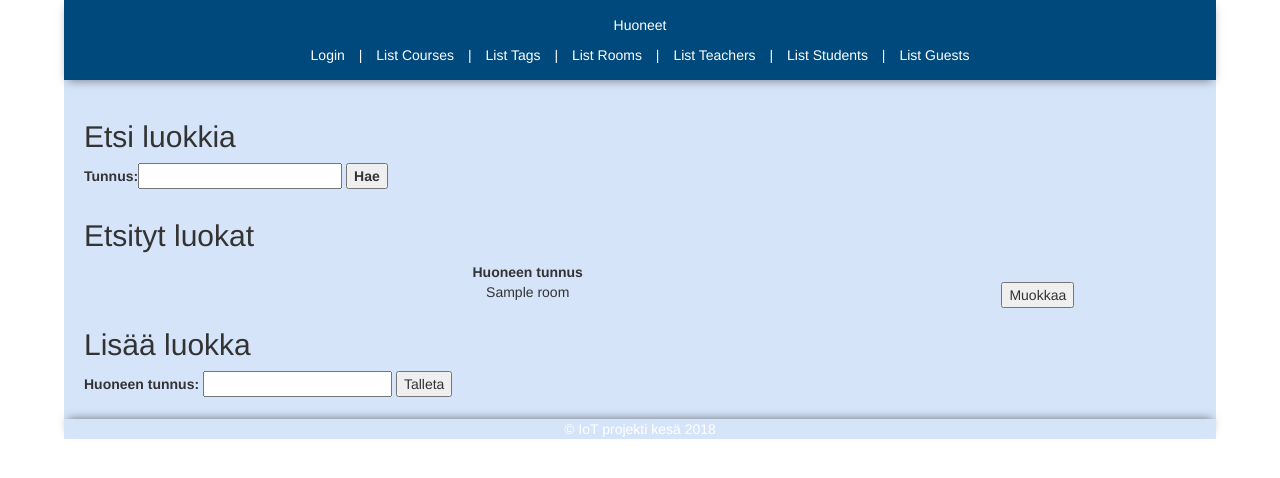
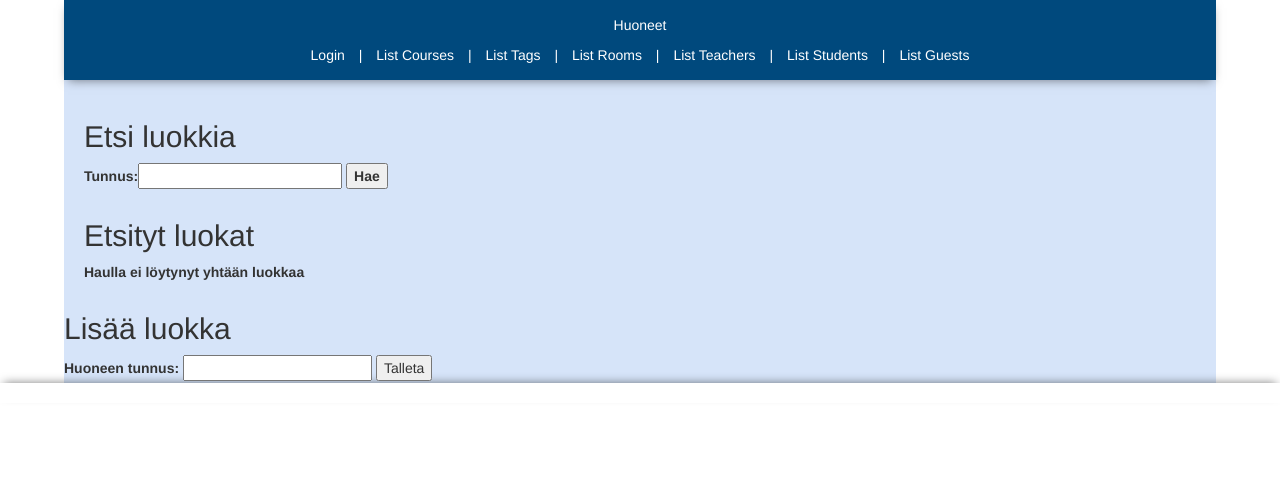
Before and after one commit to hamaenpaa/jamk_iot_kesa2018, a PHP site: page /list_rooms.php in a window 1280 px wide. Shown: the top 478 px of the page. Run offline with PHP 8.4, Linux system fonts and the light colour scheme; tables that the repository leaves empty hold one stand-in row (values such as "Sample post").

Commit message:
Room removal implemented, empty guest list handled better, fixes for search parameter keeping

```diff
--- a/html/inc/list_rooms.php
+++ b/html/inc/list_rooms.php
@@ -5,7 +5,7 @@
 	include("utils/sql_utils.php");
 
     $seek_room_name = get_post_or_get($conn, "seek_room_name");
-	$seek_params_hidden_inputs = hidden_input("room_name", $seek_room_name);
+	$seek_params_hidden_inputs = hidden_input("seek_room_name", $seek_room_name);
 
 	include("sub/room/seek_rooms_form.php");
 	include("sub/room/room_listing_table.php");
--- a/html/inc/sub/room/modify_or_add_room_form.php
+++ b/html/inc/sub/room/modify_or_add_room_form.php
@@ -26,5 +26,6 @@
 	<input type="hidden" name="id" value="<?php echo $id; ?>" />
 	<label>Huoneen tunnus:</label>
 	<input type="text" name="room_name" value="<?php echo $room_name; ?>" />
+<?php echo $seek_params_hidden_inputs; ?>
 	<input type="submit" value="Talleta"/>
 </form>
--- a/html/inc/sub/room/room_listing_table.php
+++ b/html/inc/sub/room/room_listing_table.php
@@ -1,20 +1,23 @@
 <?php
-   $sql_seek = "SELECT * FROM ca_room";
-   $sql_seek = add_first_seek_param($conn, $sql_seek, "room_name", $seek_room_name);
+   	$sql_seek = "SELECT * FROM ca_room WHERE removed=0 ";
+   	$sql_seek = add_further_seek_param($conn, $sql_seek, "room_name", $seek_room_name);
    	if ($result = $conn->query($sql_seek)) {
 ?>
 		<h2>Etsityt luokat</h2>
+<?php
+   		if (mysqli_num_rows($result) > 0) {
+?>
 			<div id="room_table">
 				<div class="row">
-			<div class="col-sm-11"><b>Huoneen tunnus</b></div>
-			<div class="col-sm-1"></div>
+					<div class="col-sm-10"><b>Huoneen tunnus</b></div>
+					<div class="col-sm-1">Muokkaa</div>
+					<div class="col-sm-1">Poista</div>
 				</div>
-
 <?php
 				while($res = $result->fetch_assoc()) {
 ?>
 					<div class="row">
-				<div class="col-sm-11"><?php echo $res['room_name']; ?></div>
+						<div class="col-sm-10"><?php echo $res['room_name']; ?></div>
 						<div class="col-sm-1">
 							<form method="post" action="list_rooms.php">
 <?php echo $seek_params_hidden_inputs; ?>
@@ -22,7 +25,20 @@
 								<input type="submit" value="Muokkaa" />
 							</form>
 						</div>
+						<div class="col-sm-1">
+							<form method="post" action="inc/sub/room/remove_room.php">
+<?php echo $seek_params_hidden_inputs; ?>
+								<input type="hidden" name="id" value="<?php echo $res['ID']; ?>"/>
+								<input type="submit" value="Poista" />
+							</form>
 						</div>
+					</div>
+<?php
+				}
+		}
+		else {
+?>
+			<b>Haulla ei löytynyt yhtään luokkaa</b>
 <?php
 		}
 ?>
--- a/html/inc/sub/room/save_room.php
+++ b/html/inc/sub/room/save_room.php
@@ -6,7 +6,7 @@
 		$id = $_POST['id'];
 	}
 	$room_name = $_POST['room_name'];
-	$seek_room_name = get_post_or_get($conn, "seek_first_name");
+	$seek_room_name = get_post_or_get($conn, "seek_room_name");
 	$seek_params_get = possible_get_param("seek_room_name",$seek_room_name);
 
 	if ($id != "") {
```
Also changed, not shown: html/inc/sub/room/remove_room.php (added, +18 -0 lines). Lines whose indentation alone changed are shown as unchanged.
